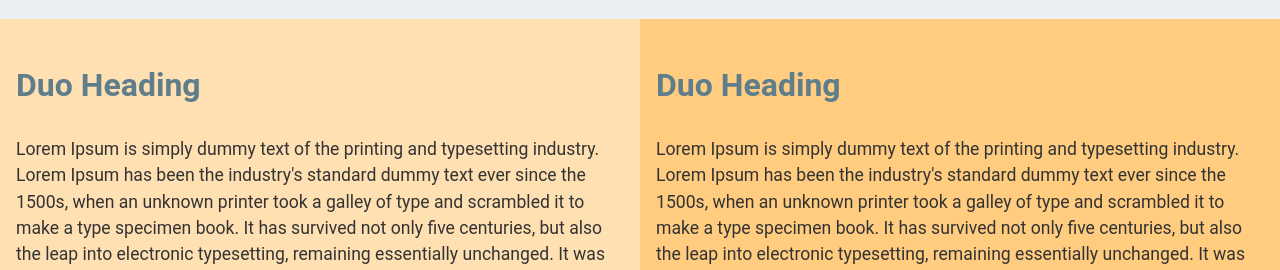
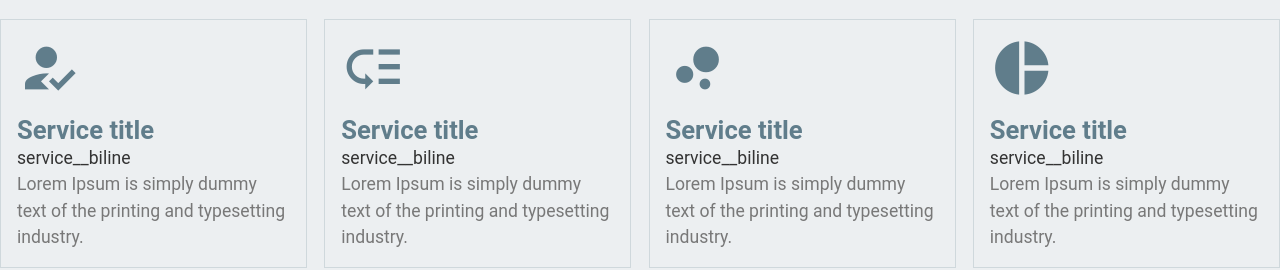
Before and after one commit to Bushflame/val, a website: page app/index.html in a window 1280 px wide. Shown: the part 684-954 px from the top of the page. Drawn offline with nearby package versions, Linux system fonts and the light colour scheme.

Commit message:
added services section

```diff
--- a/app/assets/styles/modules/duos.css
+++ /dev/null
@@ -1,37 +0,0 @@
-/*
-A two column flexbox with H3 sub titles
-the parent is an article and children are divs
-*/
-.duos {
-    display:flex;
-    justify-content:space-between;
-    flex-wrap:wrap;
-    margin:auto;
-    max-width:1280px;
-}
-
-
-.duo {
-    padding:1rem;
-    width:100%;
-
-
-    @mixin at700 {
-    width:50%;
-}
-
-    &__heading {
-        color:$blueGrey6;
-        font-size:2rem;
-    }
-
-}
-
-
-.duo:first-child{
-    background:$orange2;
-}
-
-.duo:last-child {
-    background:$orange3;
-}
--- /dev/null
+++ b/app/assets/styles/modules/services.css
@@ -0,0 +1,37 @@
+.services {
+    display:flex;
+    max-width:1280px;
+    justify-content:space-between;
+    flex-wrap:wrap;
+    margin:0 auto;
+
+}
+.service {
+     border:.05rem solid $blueGrey2;
+     padding:1rem;
+     &__icon {
+         color:$blueGrey6;
+         font-size:4rem;
+         margin:0;
+     }
+
+     &__title{
+         color:$blueGrey6;
+         font-size:1.6rem;
+         margin:0;
+     }
+     &__biline {
+         margin:0;
+     }
+     &__body {
+         color:rgb(120,120,120);
+         margin:0;
+     }
+
+     @mixin at620 {
+       width:45%;
+     }
+     @mixin at940 {
+         width:24%;
+     }
+}
--- a/app/assets/styles/styles.css
+++ b/app/assets/styles/styles.css
@@ -6,7 +6,7 @@
 @import 'modules/top';
 @import 'modules/reveal-items';
 @import 'modules/sections';
-@import 'modules/duos';
+@import 'modules/services';
 @import 'modules/trios';
 @import 'modules/quads';
 @import 'modules/cards';
--- a/app/index.html
+++ b/app/index.html
@@ -5,6 +5,7 @@
     <meta name="viewport" content="width=device-width, initial-scale=1.0">
     <meta http-equiv="X-UA-Compatible" content="ie=edge">
     <title>Framework</title>
+    <link href="https://fonts.googleapis.com/icon?family=Material+Icons" rel="stylesheet">
     <link rel="stylesheet" href="temp/styles/styles.css" type="text/css" />
 </head>
 <body>
@@ -47,19 +48,44 @@
         <h2 class='section__title section-1__title'>Section 1 Title</h2>
         <p class="section__tagline section-1__tagline">Section 1 tagline</p>
     </header>
-        <article class="duos">
-            <div class="duo">
-                <h3 class='duo__heading'>Duo Heading</h3>
-                <p>Lorem Ipsum is simply dummy text of the printing and typesetting industry. Lorem Ipsum has been the industry's standard dummy text ever since the 1500s, when an unknown printer took a galley of type and scrambled it to make a type specimen book. It has survived not only five centuries, but also the leap into electronic typesetting, remaining essentially unchanged. It was popularised in the 1960s with the release of Letraset sheets containing Lorem Ipsum passages, and more recently with desktop publishing software like Aldus PageMaker including versions of Lorem Ipsum.</p>
-
-            </div>
-             <div class="duo">
-                <h3 class='duo__heading'>Duo Heading</h3>
-                <p>Lorem Ipsum is simply dummy text of the printing and typesetting industry. Lorem Ipsum has been the industry's standard dummy text ever since the 1500s, when an unknown printer took a galley of type and scrambled it to make a type specimen book. It has survived not only five centuries, but also the leap into electronic typesetting, remaining essentially unchanged. It was popularised in the 1960s with the release of Letraset sheets containing Lorem Ipsum passages, and more recently with desktop publishing software like Aldus PageMaker including versions of Lorem Ipsum.</p>
-
-            </div>
+        <article class="services">
+            <section class="service">
+                <header class="service__header">
+                    <i class="material-icons md-48 service__icon">how_to_reg</i>
+                    <h3 class="service__title">Service title</h3>
+                    <p class="service__biline">service__biline</p>
+                </header>
+                <p class="service__body">Lorem Ipsum is simply dummy text of the printing and typesetting industry.</p>
+            </section>
+            <section class="service">
+                <header class="service__header">
+                    <i class="material-icons md-48 service__icon">low_priority</i>
+                    <h3 class="service__title">Service title</h3>
+                    <p class="service__biline">service__biline</p>
+                </header>
+                <p class="service__body">Lorem Ipsum is simply dummy text of the printing and typesetting industry.</p>
+            </section>
+            <section class="service">
+                <header class="service__header">
+                    <i class="material-icons md-48 service__icon">bubble_chart</i>
+                    <h3 class="service__title">Service title</h3>
+                    <p class="service__biline">service__biline</p>
+                </header>
+                <p class="service__body">Lorem Ipsum is simply dummy text of the printing and typesetting industry.</p>
+            </section>
+                        <section class="service">
+                <header class="service__header">
+                    <i class="material-icons md-48 service__icon">pie_chart</i>
+                    <h3 class="service__title">Service title</h3>
+                    <p class="service__biline">service__biline</p>
+                </header>
+                <p class="service__body">Lorem Ipsum is simply dummy text of the printing and typesetting industry.</p>
+            </section>
         </article>
     </section><!-- section 1 -->
+
+
+
     <section class='section section-2' id='section-2'   data-matching-link='#sect-2-link'>
         <header class="section-header section-2__header">
         <h2 class='section__title section-2__title'>Section 2 Title</h2>
--- a/app/temp/styles/styles.css
+++ b/app/temp/styles/styles.css
@@ -782,50 +782,59 @@ background-image: linear-gradient(to top, lightgrey 0%, lightgrey 1%, #e0e0e0 26
     background:#fff;
 }
 
-/*
-A two column flexbox with H3 sub titles
-the parent is an article and children are divs
-*/
-
-.duos {
+.services {
     display:-webkit-box;
     display:-ms-flexbox;
     display:flex;
+    max-width:1280px;
     -webkit-box-pack:justify;
         -ms-flex-pack:justify;
             justify-content:space-between;
     -ms-flex-wrap:wrap;
         flex-wrap:wrap;
-    margin:auto;
-    max-width:1280px;
-}
-
-.duo {
-    padding:1rem;
-    width:100%;
+    margin:0 auto;
 
 }
 
-@media (min-width: 700px) {
+.service {
+     border:.05rem solid #CFD8DC;
+     padding:1rem;
+}
 
-.duo {
-    width:50%
+.service__icon {
+         color:#607D8B;
+         font-size:4rem;
+         margin:0;
+     }
 
+.service__title{
+         color:#607D8B;
+         font-size:1.6rem;
+         margin:0;
+     }
+
+.service__biline {
+         margin:0;
+     }
+
+.service__body {
+         color:rgb(120,120,120);
+         margin:0;
+     }
+
+@media (min-width: 620px) {
+
+.service {
+       width:45%
 }
     }
 
-.duo__heading {
-        color:#607D8B;
-        font-size:2rem;
+@media (min-width: 940px) {
+
+.service {
+         width:24%
+}
     }
-
-.duo:first-child{
-    background:#FFE0B2;
-}
-
-.duo:last-child {
-    background:#FFCC80;
-}
 
 .trios {
     display:-webkit-box;
```
Also changed, not shown: app/assets/img/how-to.svg (added).
